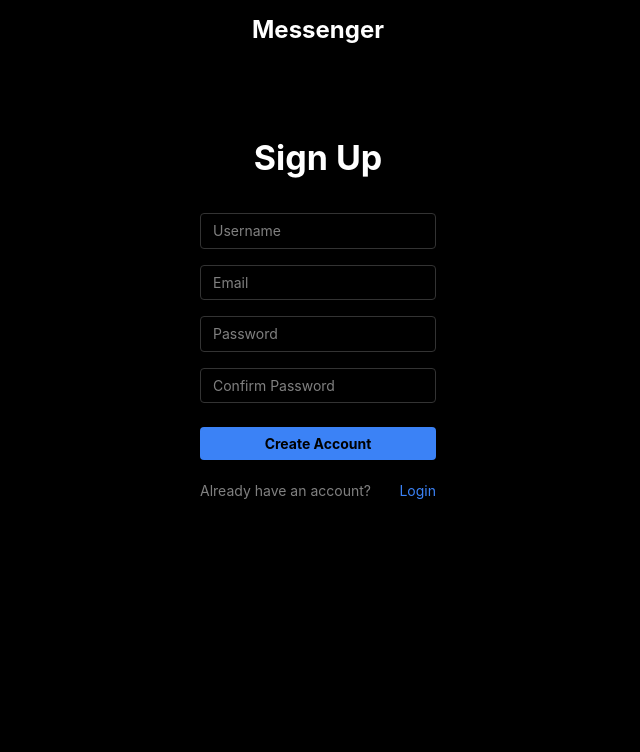
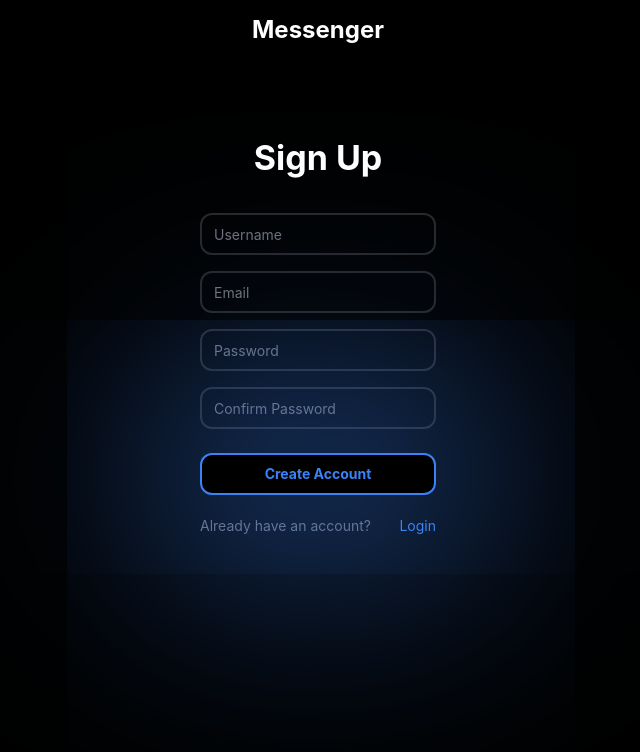
Before and after one commit to ManiGhazaee/Messenger, a React (Create React App) app in the folder client/: page /signup in a window 1280 px wide. Shown: the top 752 px of the page, without its empty margins (322-962 px from the left). Built offline with nearby package versions, Linux system fonts and the light colour scheme; no server answers.

Commit message:
feat: replay button on messages
refactor: login and signup page ui

```diff
--- a/client/src/pages/LoginPage.tsx
+++ b/client/src/pages/LoginPage.tsx
@@ -1,8 +1,15 @@
 import axios, { AxiosError } from "axios";
-import { useEffect, useState } from "react";
+import { useCallback, useEffect, useState } from "react";
 import { Link, useNavigate } from "react-router-dom";
 import Loading from "../components/Loading";
 import { Socket } from "socket.io-client";
+
+interface Credentials {
+    usernameOrEmail: string;
+    password: string;
+}
+
+type CredentialsKeys = keyof Credentials;
 
 const LoginPage = ({
     Data,
@@ -18,19 +25,22 @@ const LoginPage = ({
     const [password, setPassword] = useState("");
     const [message, setMessage] = useState("");
     const [isLoading, setisLoading] = useState<boolean>(false);
+    const [credentials, setCredentials] = useState<Credentials>({
+        usernameOrEmail: "",
+        password: "",
+    });
+
+    const changeCredentials = useCallback((key: CredentialsKeys, newValue: string) => {
+        setCredentials((prev) => ({ ...prev, [key]: newValue }));
+    }, []);
+
     const navigate = useNavigate();
 
     useEffect(() => {
         if (socket) {
             socket.on(
                 "login",
-                (data: {
-                    token: string;
-                    id: string;
-                    username: string;
-                    success: boolean;
-                    message: string;
-                }) => {
+                (data: { token: string; id: string; username: string; success: boolean; message: string }) => {
                     console.log("login data", data);
                     if (data.token && data.id) {
                         Data.setToken(data.token);
@@ -49,7 +59,10 @@ const LoginPage = ({
         setisLoading(true);
         try {
             if (socket) {
-                socket.emit("login", { username_or_email: usernameOrEmail, password });
+                socket.emit("login", {
+                    username_or_email: credentials.usernameOrEmail,
+                    password: credentials.password,
+                });
             }
         } catch (error) {
             console.error("login error", error);
@@ -60,40 +73,41 @@ const LoginPage = ({
             <Link to={"/"}>
                 <div
                     id="logo-cont"
-                    className="inline-block relative text-[24px] left-1/2 -translate-x-1/2 font-bold mx-auto mt-[12px]"
+                    className="inline-block scale_opacity_anim_300_0_origin relative text-[24px] left-1/2 -translate-x-1/2 font-bold mx-auto mt-[12px]"
                 >
                     Messenger
                 </div>
             </Link>
             <div className="min-h-fit w-[300px] mx-auto text-[14px]">
                 <div className="relative bg-black shadow-md rounded px-8 pt-6 pb-8 mb-4">
-                    <h2 className="text-[34px] font-bold mb-[30px] text-center mt-[60px]">
+                    <h2 className="text-[34px] scale_opacity_anim_300 anim_delay_100 font-bold mb-[30px] text-center mt-[60px]">
                         Log In
                     </h2>
                     <div className="mb-4">
                         <input
-                            className="appearance-none border w-full py-2 px-3 placeholder:text-text_2 focus:placeholder:text-blue-500 bg-black rounded border-borders leading-tight focus:outline-none focus:border-blue-500"
+                            className="scale_opacity_anim_300 anim_delay_200 appearance-none outline-none border-[2px] w-full h-[42px] py-2 px-3 placeholder:text-zinc-500 focus:placeholder:text-blue-500 bg-black rounded-[12px] border-zinc-800 leading-tight focus:outline-none focus:border-blue-500 duration-150"
                             type="text"
                             placeholder="Username or Email"
-                            value={usernameOrEmail}
-                            onChange={(e) => setUsernameOrEmail(e.target.value)}
+                            value={credentials.usernameOrEmail}
+                            onChange={(e) => changeCredentials("usernameOrEmail", e.target.value)}
                             required={true}
                         />
                     </div>
                     <div className="mb-6">
                         <input
-                            className="appearance-none border w-full py-2 px-3 placeholder:text-text_2 focus:placeholder:text-blue-500 bg-black rounded border-borders leading-tight focus:outline-none focus:border-blue-500"
+                            className="scale_opacity_anim_300 anim_delay_300 appearance-none outline-none border-[2px] w-full h-[42px] py-2 px-3 placeholder:text-zinc-500 focus:placeholder:text-blue-500 bg-black rounded-[12px] border-zinc-800 leading-tight focus:outline-none focus:border-blue-500 duration-150"
                             type="password"
                             placeholder="Password"
-                            value={password}
-                            onChange={(e) => setPassword(e.target.value)}
+                            value={credentials.password}
+                            onChange={(e) => changeCredentials("password", e.target.value)}
                             required={true}
                         />
                     </div>
                     <div className="flex items-center justify-between">
-                        <button
-                            className="bg-blue-500 hover:bg-blue-600 text-black font-bold py-[6px] px-4 rounded focus:outline-none focus:shadow-outline w-full transition"
-                            type="button"
+                        <div
+                            className={`scale_opacity_anim_300 anim_delay_400 relative z-[100] button_shadow shadow-blue-500 border-[2px] ${
+                                isLoading ? "bg-blue-500" : "bg-black"
+                            } border-blue-500 hover:cursor-pointer select-none w-[calc(100%+4rem)] rounded-[12px] h-[42px] py-2 text-[14px] text-blue-500 font-bold mx-auto hover:shadow-none duration-200 text-center hover:bg-blue-500 hover:text-black`}
                             onClick={handleLogin}
                         >
                             {isLoading ? (
@@ -103,19 +117,17 @@ const LoginPage = ({
                                     </div>
                                 </div>
                             ) : (
-                                "Login"
+                                "Log In"
                             )}
-                        </button>
+                        </div>
                     </div>
-                    <div className="flex items-center justify-between mt-[20px]">
+                    <div className="flex items-center scale_opacity_anim_300 anim_delay_500 justify-between mt-[20px]">
                         <span className="text-text_2">Don't have an account? </span>
                         <Link to="/signup" className="text-blue-500 hover:text-blue-600">
                             Signup
                         </Link>
                     </div>
-                    <div className="text-center mt-[20px] text-red-600 w-full overflow-hidden">
-                        {message}
-                    </div>
+                    <div className="text-center mt-[20px] text-red-600 w-full overflow-hidden">{message}</div>
                 </div>
             </div>
         </>
--- a/client/src/pages/SignupPage.tsx
+++ b/client/src/pages/SignupPage.tsx
@@ -1,7 +1,16 @@
-import { useEffect, useState } from "react";
+import { useCallback, useEffect, useState } from "react";
 import { Link, useNavigate } from "react-router-dom";
 import Loading from "../components/Loading";
 import { Socket } from "socket.io-client";
+
+interface Credentials {
+    username: string;
+    email: string;
+    password: string;
+    confirmPassword: string;
+}
+
+type CredentialsKeys = keyof Credentials;
 
 const SignupPage = ({
     Data,
@@ -19,19 +28,24 @@ const SignupPage = ({
     const [confirmPassword, setConfirmPassword] = useState("");
     const [message, setMessage] = useState("");
     const [isLoading, setisLoading] = useState<boolean>(false);
+    const [credentials, setCredentials] = useState<Credentials>({
+        username: "",
+        email: "",
+        password: "",
+        confirmPassword: "",
+    });
+
+    const changeCredentials = useCallback((key: CredentialsKeys, newValue: string) => {
+        setCredentials((prev) => ({ ...prev, [key]: newValue }));
+    }, []);
+
     const navigate = useNavigate();
 
     useEffect(() => {
         if (socket) {
             socket.on(
                 "signup",
-                (data: {
-                    token?: string;
-                    id?: string;
-                    username?: string;
-                    message: string;
-                    success: boolean;
-                }) => {
+                (data: { token?: string; id?: string; username?: string; message: string; success: boolean }) => {
                     console.log("signup data", data);
 
                     if (data.token && data.id && data.username) {
@@ -51,7 +65,7 @@ const SignupPage = ({
     const handleSignUp = () => {
         setisLoading(true);
         try {
-            if (password !== confirmPassword) {
+            if (credentials.password !== credentials.confirmPassword) {
                 setMessage(
                     "Password and confirm password do not match. Please make sure you enter the same password in both fields."
                 );
@@ -60,7 +74,11 @@ const SignupPage = ({
             }
 
             if (socket) {
-                socket.emit("signup", { username, email, password });
+                socket.emit("signup", {
+                    username: credentials.username,
+                    email: credentials.email,
+                    password: credentials.password,
+                });
             }
             console.log(socket);
         } catch (error) {
@@ -72,60 +90,61 @@ const SignupPage = ({
             <Link to={"/"}>
                 <div
                     id="logo-cont"
-                    className="inline-block relative text-[24px] left-1/2 -translate-x-1/2 font-bold mx-auto mt-[12px]"
+                    className="inline-block scale_opacity_anim_300_0_origin relative text-[24px] left-1/2 -translate-x-1/2 font-bold mx-auto mt-[12px]"
                 >
                     Messenger
                 </div>
             </Link>
             <div className="min-h-fit w-[300px] mx-auto text-[14px]">
                 <div className="relative bg-black shadow-md rounded px-8 pt-6 pb-8 mb-4">
-                    <h2 className="text-[34px] font-bold mb-[30px] text-center mt-[60px]">
+                    <h2 className="text-[34px] scale_opacity_anim_300 anim_delay_100 font-bold mb-[30px] text-center mt-[60px]">
                         Sign Up
                     </h2>
                     <div className="mb-4">
                         <input
-                            className="appearance-none border w-full py-2 px-3 placeholder:text-text_2 focus:placeholder:text-blue-500 bg-black rounded border-borders leading-tight focus:outline-none focus:border-blue-500"
+                            className="scale_opacity_anim_300 anim_delay_200 appearance-none outline-none border-[2px] w-full h-[42px] py-2 px-3 placeholder:text-zinc-500 focus:placeholder:text-blue-500 bg-black rounded-[12px] border-zinc-800 leading-tight focus:outline-none focus:border-blue-500 duration-150"
                             type="text"
                             placeholder="Username"
-                            value={username}
-                            onChange={(e) => setUsername(e.target.value)}
+                            value={credentials.username}
+                            onChange={(e) => changeCredentials("username", e.target.value)}
                             required={true}
                         />
                     </div>
                     <div className="mb-4">
                         <input
-                            className="appearance-none border w-full py-2 px-3 placeholder:text-text_2 focus:placeholder:text-blue-500 bg-black rounded border-borders leading-tight focus:outline-none focus:border-blue-500"
+                            className="scale_opacity_anim_300 anim_delay_300 appearance-none outline-none border-[2px] w-full h-[42px] py-2 px-3 placeholder:text-zinc-500 focus:placeholder:text-blue-500 bg-black rounded-[12px] border-zinc-800 leading-tight focus:outline-none focus:border-blue-500 duration-150"
                             type="email"
                             placeholder="Email"
-                            value={email}
-                            onChange={(e) => setEmail(e.target.value)}
+                            value={credentials.email}
+                            onChange={(e) => changeCredentials("email", e.target.value)}
                             required={true}
                         />
                     </div>
                     <div className="mb-4">
                         <input
-                            className="appearance-none border w-full py-2 px-3 placeholder:text-text_2 focus:placeholder:text-blue-500 bg-black rounded border-borders leading-tight focus:outline-none focus:border-blue-500"
+                            className="scale_opacity_anim_300 anim_delay_400 appearance-none outline-none border-[2px] w-full h-[42px] py-2 px-3 placeholder:text-zinc-500 focus:placeholder:text-blue-500 bg-black rounded-[12px] border-zinc-800 leading-tight focus:outline-none focus:border-blue-500 duration-150"
                             type="password"
                             placeholder="Password"
-                            value={password}
-                            onChange={(e) => setPassword(e.target.value)}
+                            value={credentials.password}
+                            onChange={(e) => changeCredentials("password", e.target.value)}
                             required={true}
                         />
                     </div>
                     <div className="mb-6">
                         <input
-                            className="appearance-none border w-full py-2 px-3 placeholder:text-text_2 focus:placeholder:text-blue-500 bg-black rounded border-borders leading-tight focus:outline-none focus:border-blue-500"
+                            className="scale_opacity_anim_300 anim_delay_500 appearance-none outline-none border-[2px] w-full h-[42px] py-2 px-3 placeholder:text-zinc-500 focus:placeholder:text-blue-500 bg-black rounded-[12px] border-zinc-800 leading-tight focus:outline-none focus:border-blue-500 duration-150"
                             type="password"
                             placeholder="Confirm Password"
-                            value={confirmPassword}
-                            onChange={(e) => setConfirmPassword(e.target.value)}
+                            value={credentials.confirmPassword}
+                            onChange={(e) => changeCredentials("confirmPassword", e.target.value)}
                             required={true}
                         />
                     </div>
                     <div className="flex items-center justify-between">
-                        <button
-                            className="bg-blue-500 hover:bg-blue-600 text-black font-bold py-[6px] px-4 rounded focus:outline-none focus:shadow-outline w-full transition"
-                            type="button"
+                        <div
+                            className={`scale_opacity_anim_300 anim_delay_600 relative z-[100] button_shadow shadow-blue-500 border-[2px] ${
+                                isLoading ? "bg-blue-500" : "bg-black"
+                            } border-blue-500 hover:cursor-pointer select-none w-[calc(100%+4rem)] rounded-[12px] h-[42px] py-2 text-[14px] text-blue-500 font-bold mx-auto hover:shadow-none duration-200 text-center hover:bg-blue-500 hover:text-black`}
                             onClick={handleSignUp}
                         >
                             {isLoading ? (
@@ -137,17 +156,15 @@ const SignupPage = ({
                             ) : (
                                 "Create Account"
                             )}
-                        </button>
+                        </div>
                     </div>
-                    <div className="flex items-center justify-between mt-[20px]">
-                        <span className="text-text_2">Already have an account? </span>
+                    <div className="scale_opacity_anim_300 anim_delay_700 flex items-center justify-between mt-[20px]">
+                        <span className="text-zinc-500">Already have an account? </span>
                         <Link to="/login" className="text-blue-500 hover:text-blue-600">
                             Login
                         </Link>
                     </div>
-                    <div className="text-center mt-[20px] text-red-600 w-full overflow-hidden">
-                        {message}
-                    </div>
+                    <div className="text-center mt-[20px] text-red-600 w-full overflow-hidden">{message}</div>
                 </div>
             </div>
         </>
```
Also changed, not shown: client/src/pages/LandingPage.tsx (+10 -4 lines), client/src/pages/MessengerPage.tsx (+3 -7 lines).
